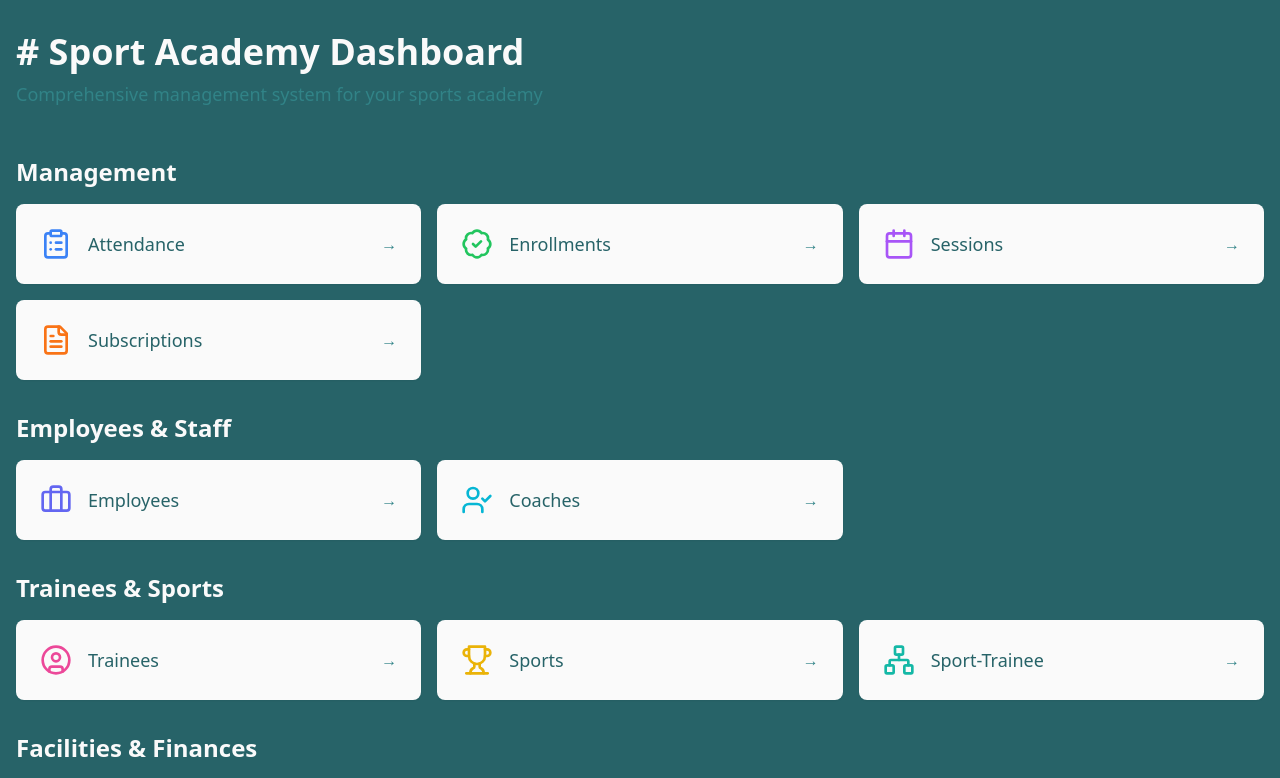
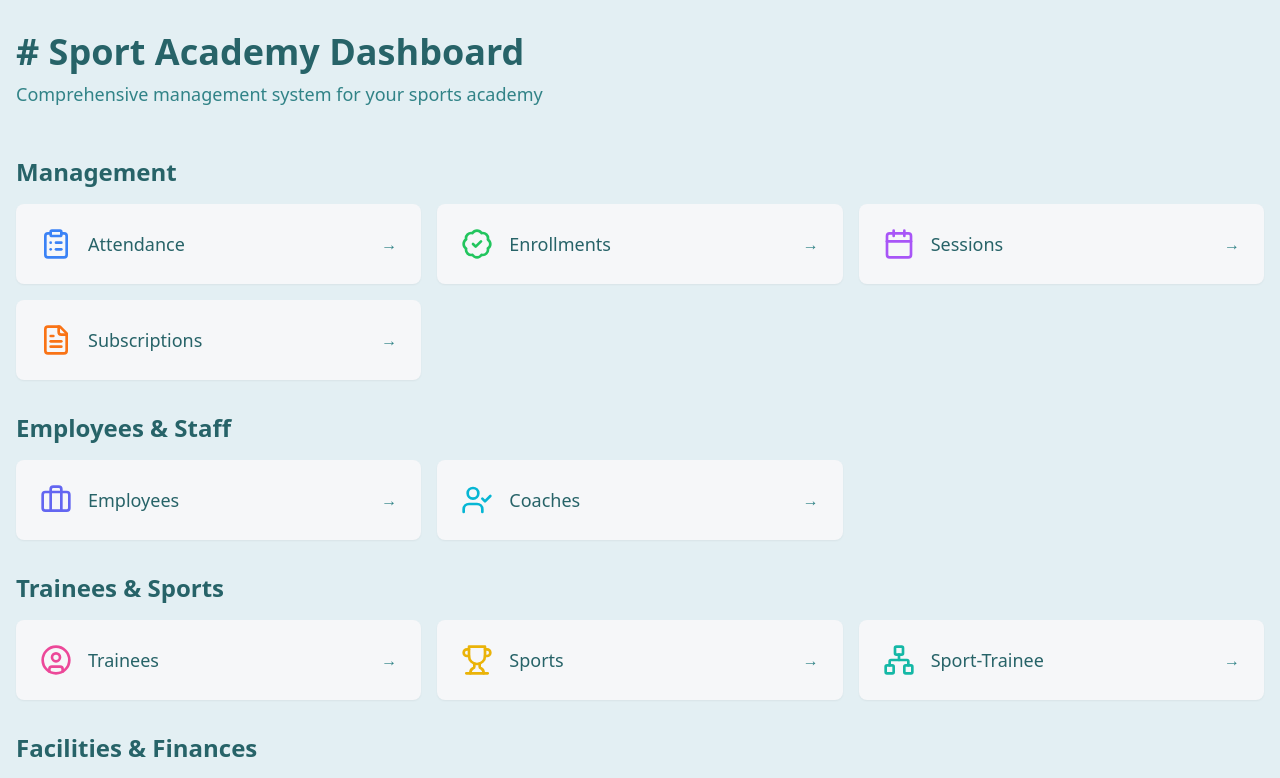
Before and after one commit to Atfy10/sport-nexus-forms, a React (Vite) app: page / in a window 1280 px wide. Shown: the top 778 px of the page. Built offline with nearby package versions, Linux system fonts and the light colour scheme; the HTML template or start-up script is replaced by a standard one.

Commit message:
Refactor: Adjust color palette and styling

```diff
--- a/src/index.css
+++ b/src/index.css
@@ -8,25 +8,25 @@ All colors MUST be HSL.
 
 @layer base {
   :root {
-    --background: 184 45% 28%;
-    --foreground: 0 0% 98%;
+    --background: 193 39% 92%;
+    --foreground: 184 45% 28%;
 
-    --card: 0 0% 98%;
+    --card: 210 17% 97%;
     --card-foreground: 184 45% 28%;
 
-    --popover: 0 0% 98%;
+    --popover: 210 17% 97%;
     --popover-foreground: 184 45% 28%;
 
-    --primary: 188 85% 37%;
-    --primary-foreground: 0 0% 98%;
+    --primary: 0 0% 98%;
+    --primary-foreground: 184 45% 28%;
 
-    --secondary: 183 47% 36%;
+    --secondary: 186 51% 46%;
     --secondary-foreground: 0 0% 98%;
 
-    --muted: 187 35% 92%;
+    --muted: 193 39% 95%;
     --muted-foreground: 183 47% 36%;
 
-    --accent: 186 51% 46%;
+    --accent: 188 85% 37%;
     --accent-foreground: 0 0% 98%;
 
     --destructive: 18 84% 61%;
@@ -35,8 +35,8 @@ All colors MUST be HSL.
     --success: 142 70% 45%;
     --success-foreground: 0 0% 98%;
 
-    --border: 187 35% 85%;
-    --input: 187 35% 92%;
+    --border: 193 30% 85%;
+    --input: 210 17% 97%;
     --ring: 188 85% 37%;
 
     --radius: 0.5rem;
@@ -45,25 +45,25 @@ All colors MUST be HSL.
   }
 
   .dark {
-    --background: 184 45% 28%;
-    --foreground: 0 0% 98%;
+    --background: 193 39% 92%;
+    --foreground: 184 45% 28%;
 
-    --card: 0 0% 98%;
+    --card: 210 17% 97%;
     --card-foreground: 184 45% 28%;
 
-    --popover: 0 0% 98%;
+    --popover: 210 17% 97%;
     --popover-foreground: 184 45% 28%;
 
-    --primary: 188 85% 37%;
-    --primary-foreground: 0 0% 98%;
+    --primary: 0 0% 98%;
+    --primary-foreground: 184 45% 28%;
 
-    --secondary: 183 47% 36%;
+    --secondary: 186 51% 46%;
     --secondary-foreground: 0 0% 98%;
 
-    --muted: 187 35% 92%;
+    --muted: 193 39% 95%;
     --muted-foreground: 183 47% 36%;
 
-    --accent: 186 51% 46%;
+    --accent: 188 85% 37%;
     --accent-foreground: 0 0% 98%;
 
     --destructive: 18 84% 61%;
@@ -72,8 +72,8 @@ All colors MUST be HSL.
     --success: 142 70% 45%;
     --success-foreground: 0 0% 98%;
 
-    --border: 187 35% 85%;
-    --input: 187 35% 92%;
+    --border: 193 30% 85%;
+    --input: 210 17% 97%;
     --ring: 188 85% 37%;
   }
 }
```
